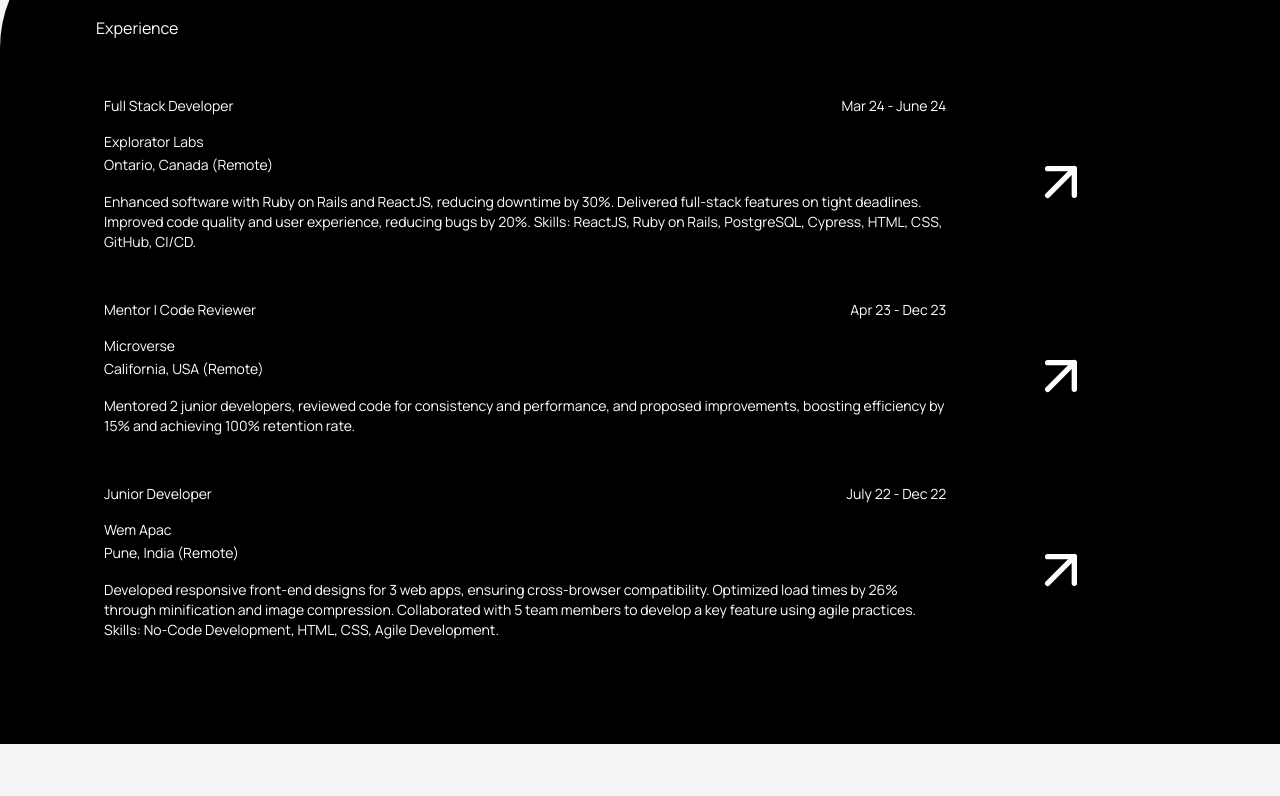
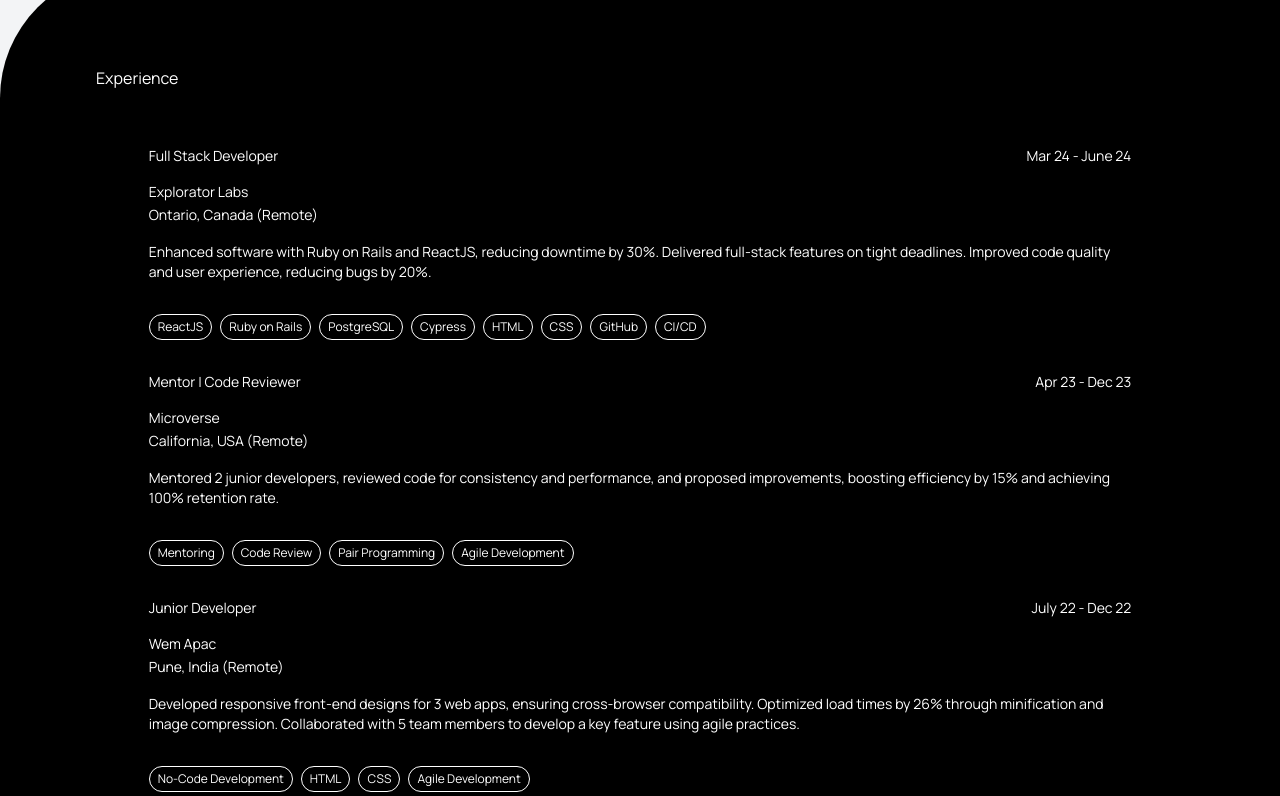
Before and after one commit to iamsjunaid/portfolio_v2.0, a React (Vite) app in the folder frontend/: page / in a window 1280 px wide. Shown: the part 560-1356 px from the top of the page. Built offline with nearby package versions, Linux system fonts and the light colour scheme.

Commit message:
feat: add skills display to ExperienceItem, remove unused analytics module, and update experiences data structure

```diff
--- a/frontend/src/components/ExperienceItem.tsx
+++ b/frontend/src/components/ExperienceItem.tsx
@@ -1,13 +1,10 @@
-import { ArrowUpRight } from 'lucide-react';
-
 import { Experience } from '@/lib/types';
 
 
 const ExperienceItem = ({ exp, index }: { exp: Experience, index: number }) => {
-    console.log(index);
 
     return (
-        <a className='flex items-center justify-around hover:bg-gray-700 rounded-xl sm:px-4 group py-2 w-full' href={exp.companyURL} target='_blank'>
+        <div className='flex items-center justify-around hover:bg-gray-700 rounded-xl sm:px-4 group py-2 w-full'>
 
             <div key={index} className='flex flex-col gap-4 w-11/12'>
                 <div className='flex justify-between'>
@@ -21,9 +18,16 @@
                 </div>
 
                 <p className='mb-4 text-sm'>{exp.description}</p>
+
+                <div className='flex flex-wrap gap-2'>
+                    {exp.skills.map((skill, i) => (
+                        <div key={i} className='text-xs rounded-full border border-white px-2 py-1 text-white'>
+                            <p>{skill}</p>
+                        </div>
+                    ))}
+                </div>
             </div>
-            <div className='hidden w-1/4 sm:flex flex-col'><ArrowUpRight className='self-center w-16 h-16 transition-transform duration-300 ease-in-out group-hover:rotate-45' /></div>
-        </a>
+        </div>
     )
 }
 
--- a/frontend/src/lib/analytics.ts
+++ /dev/null
@@ -1,16 +0,0 @@
-import ReactGA from "react-ga4";
-
-// Read GA ID from environment variable
-const GA_MEASUREMENT_ID = process.env.REACT_APP_GA_MEASUREMENT_ID || "";
-
-export const initGA = () => {
-  if (GA_MEASUREMENT_ID) {
-    ReactGA.initialize(GA_MEASUREMENT_ID);
-  } else {
-    console.error("Google Analytics Measurement ID is missing!");
-  }
-};
-
-export const logPageView = () => {
-  ReactGA.send("pageview");
-};
--- a/frontend/src/lib/experiences.json
+++ b/frontend/src/lib/experiences.json
@@ -5,22 +5,44 @@
     "company": "Explorator Labs",
     "companyURL": "https://exploratorlabs.com/",
     "location": "Ontario, Canada (Remote)",
-    "description": "Enhanced software with Ruby on Rails and ReactJS, reducing downtime by 30%. Delivered full-stack features on tight deadlines. Improved code quality and user experience, reducing bugs by 20%. Skills: ReactJS, Ruby on Rails, PostgreSQL, Cypress, HTML, CSS, GitHub, CI/CD."
-},
-{
+    "description": "Enhanced software with Ruby on Rails and ReactJS, reducing downtime by 30%. Delivered full-stack features on tight deadlines. Improved code quality and user experience, reducing bugs by 20%.",
+    "skills": [
+      "ReactJS",
+      "Ruby on Rails",
+      "PostgreSQL",
+      "Cypress",
+      "HTML",
+      "CSS",
+      "GitHub",
+      "CI/CD"
+    ]
+  },
+  {
     "role": "Mentor | Code Reviewer",
     "duration": "Apr 23 - Dec 23",
     "company": "Microverse",
     "companyURL": "https://www.microverse.org/",
     "location": "California, USA (Remote)",
-    "description": "Mentored 2 junior developers, reviewed code for consistency and performance, and proposed improvements, boosting efficiency by 15% and achieving 100% retention rate."
-},
-{
+    "description": "Mentored 2 junior developers, reviewed code for consistency and performance, and proposed improvements, boosting efficiency by 15% and achieving 100% retention rate.",
+    "skills":[
+      "Mentoring",
+      "Code Review",
+      "Pair Programming",
+      "Agile Development"
+    ]
+  },
+  {
     "role": "Junior Developer",
     "duration": "July 22 - Dec 22",
     "company": "Wem Apac",
     "companyURL": "https://wem.io/",
     "location": "Pune, India (Remote)",
-    "description": "Developed responsive front-end designs for 3 web apps, ensuring cross-browser compatibility. Optimized load times by 26% through minification and image compression. Collaborated with 5 team members to develop a key feature using agile practices. Skills: No-Code Development, HTML, CSS, Agile Development."
+    "description": "Developed responsive front-end designs for 3 web apps, ensuring cross-browser compatibility. Optimized load times by 26% through minification and image compression. Collaborated with 5 team members to develop a key feature using agile practices.",
+    "skills": [
+      "No-Code Development",
+      "HTML",
+      "CSS",
+      "Agile Development"
+    ]
   }
 ]
--- a/frontend/src/lib/types.ts
+++ b/frontend/src/lib/types.ts
@@ -14,6 +14,7 @@
   companyURL: string;
   location: string;
   description: string;
+  skills: string[];
 }
 
 export interface ProjectCardProps {
--- a/frontend/src/pages/Homepage.tsx
+++ b/frontend/src/pages/Homepage.tsx
@@ -3,6 +3,7 @@
 import { Button } from '@/components/ui/button'
 
 import { ArrowUpRight } from 'lucide-react';
+import { BriefcaseBusiness } from 'lucide-react';
 
 import landingPortfolio from '@/assets/landing-portfolio.png';
 
@@ -27,11 +28,21 @@
                     </span>
                     Summary
                 </p>
-                <h1 className="text-2xl sm:text-4xl">Hi, I'm Junaid. Glad to see you!<br />
-                    <span className="text-gray-400">
-                        Ready to bring ideas to life from conception to deployment.
-                    </span>
-                </h1>
+
+
+                <div className='flex flex-col gap-4'>
+                    <div className='flex justify-around items-center text-xs rounded-full border border-green-800 px-2 py-2 text-green-800 bg-green-100 w-40'>
+                        <iframe src="https://lottie.host/embed/f189c3e9-94d5-4741-9893-47ff684a6d10/7jTXtG7qAs.lottie" className='size-4'></iframe>
+                        <BriefcaseBusiness className='w-4 h-4' />
+                        <p>Available for hire</p>
+                    </div>
+
+                    <h1 className="text-2xl sm:text-4xl">Hi, I'm Junaid. Glad to see you!<br />
+                        <span className="text-gray-400">
+                            Ready to bring ideas to life from conception to deployment.
+                        </span>
+                    </h1>
+                </div>
                 <div>
                     <Button asChild className='bg-gray-900 text-white text-sm sm:text-lg rounded px-8 py-2 sm:px-12 sm:py-6 hover:text-gray-950 group'>
                         <a href="#contact" className='flex items-center gap-2'>
```
Also changed, not shown: frontend/src/assets/animations/nSKZ9mhUfT.gif (added).
